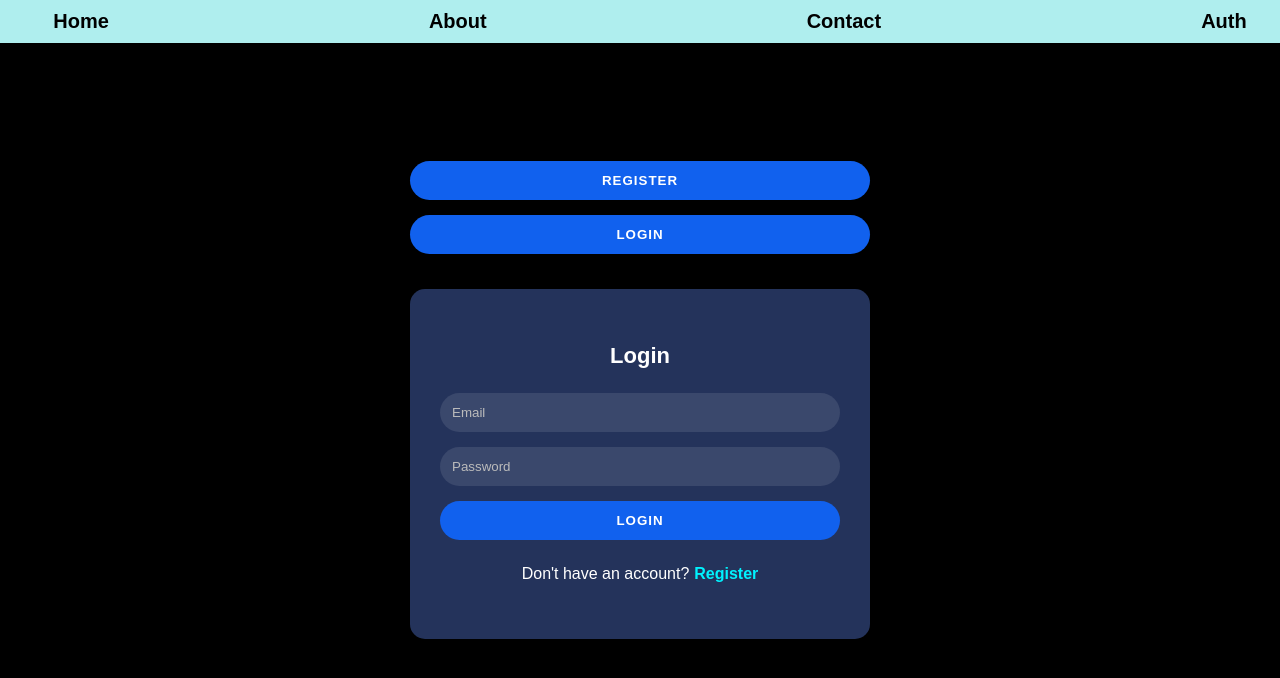
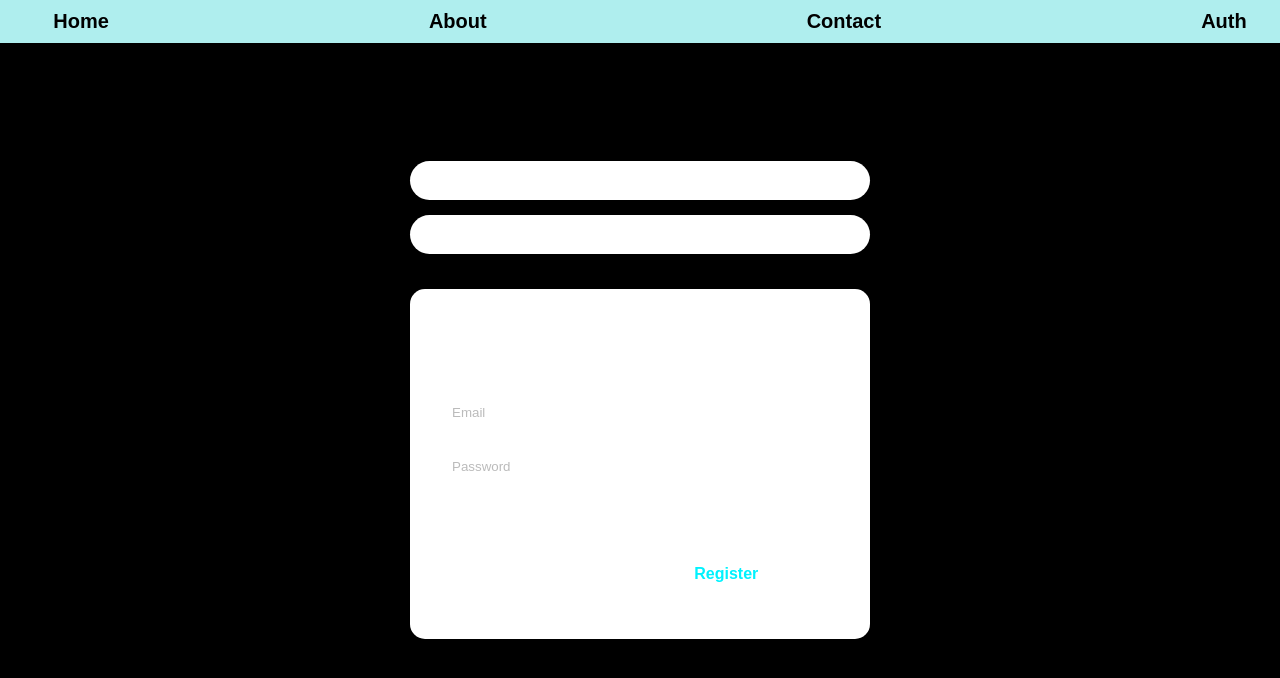
Before and after one commit to Eshhaa11/React-lesson1, a React (Create React App) app: page / in a window 1280 px wide. Both pictures are taken after a click on the button "LOGIN". Shown: the top 678 px of the page. Built offline with nearby package versions, Linux system fonts and the light colour scheme.

Commit message:
style: Change background color of LogInComponent to white for better visibility

```diff
--- a/src/Components/LogInComponent.css
+++ b/src/Components/LogInComponent.css
@@ -9,7 +9,7 @@ body {
 }
 
 .login-container {
-    background: rgba(40, 57, 101, 0.9);
+    background: white;
     border-radius: 15px;
     padding: 40px 30px;
     width: 100%;
@@ -41,7 +41,7 @@ input::placeholder {
 }
 
 button {
-    background-color: #1161ee;
+    background-color:white;
     color: #fff;
     border: none;
     cursor: pointer;
```
